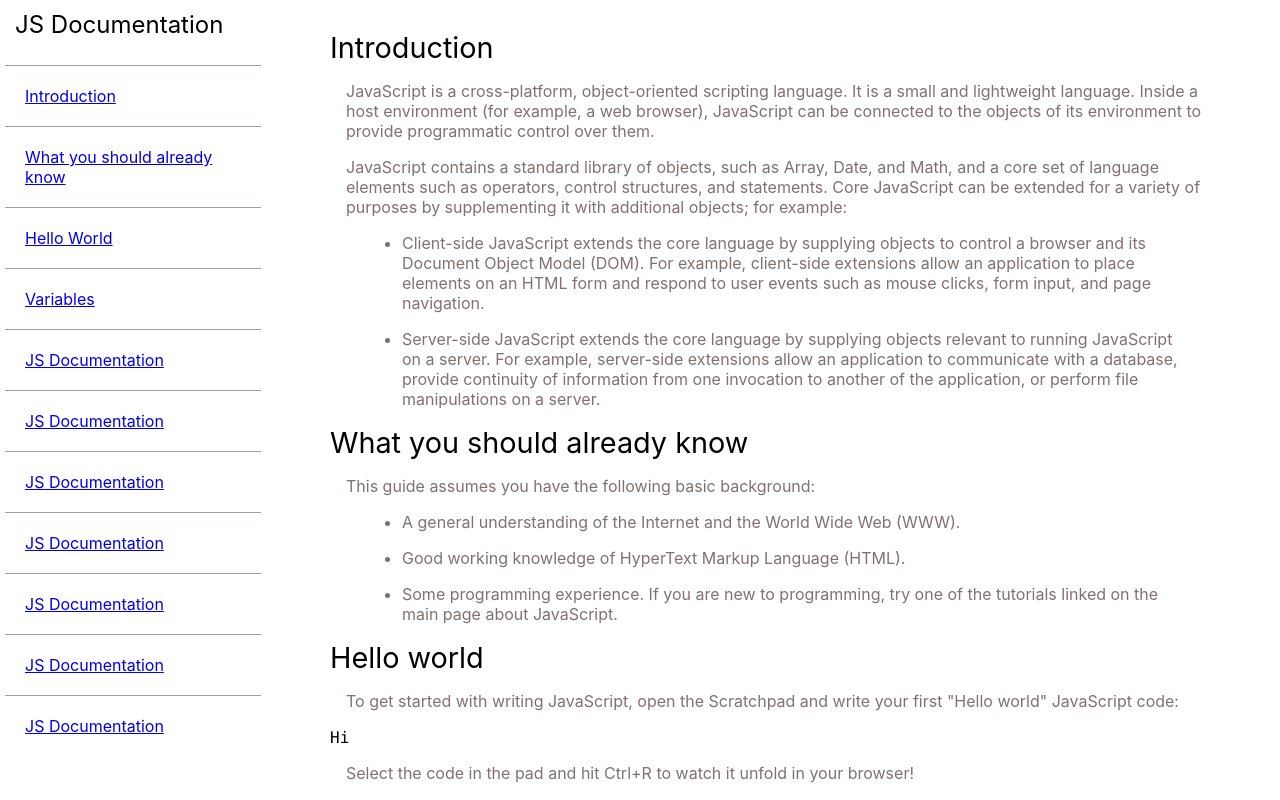
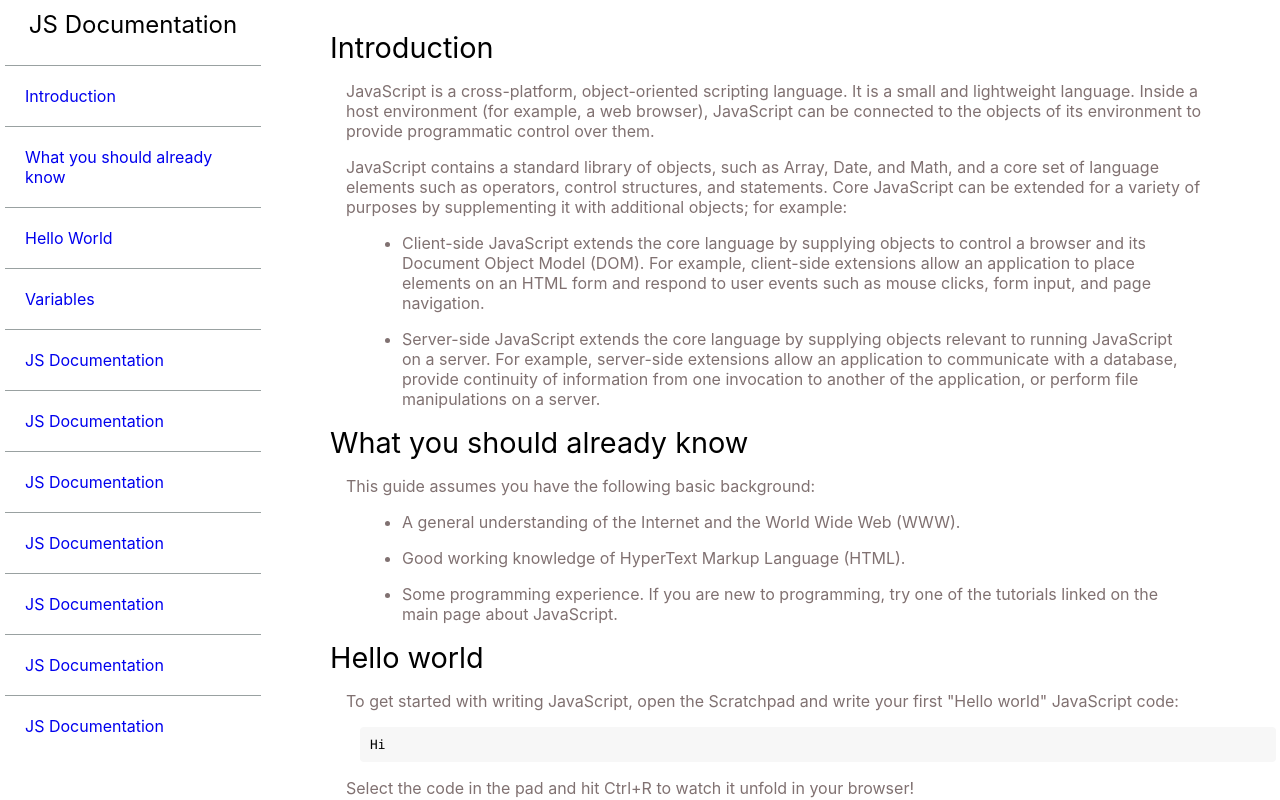
Before and after one commit to Bhavin789/Basic-HTML-CSS, a React (Create React App) app: page /documentation in a window 1280 px wide. Shown: the top 800 px of the page. Built offline with nearby package versions, Linux system fonts and the light colour scheme.

Commit message:
css: Add css to code to make it more appealing

```diff
--- a/src/css/documentation.css
+++ b/src/css/documentation.css
@@ -20,12 +20,27 @@
   overflow-y: auto;
   padding: 0;
   height: 86%;
-  /* margin-top: 2em; */
+}
+
+code {
+  background-color: #f7f7f7;
+  margin-left: 30px;
+  padding: 10px;
+  border-radius: 4px;
+  font-size: 0.8em;
+  width: 100%;
+  display: block;
+}
+
+#navbar a {
+  text-decoration: none;
 }
 
 #navbar header {
   font-size: 1.5em;
-  padding: 10px;
+  text-align: center;
+  padding: 10px 0;
+  font-size: 1.5em;
 }
 
 .content {
```
